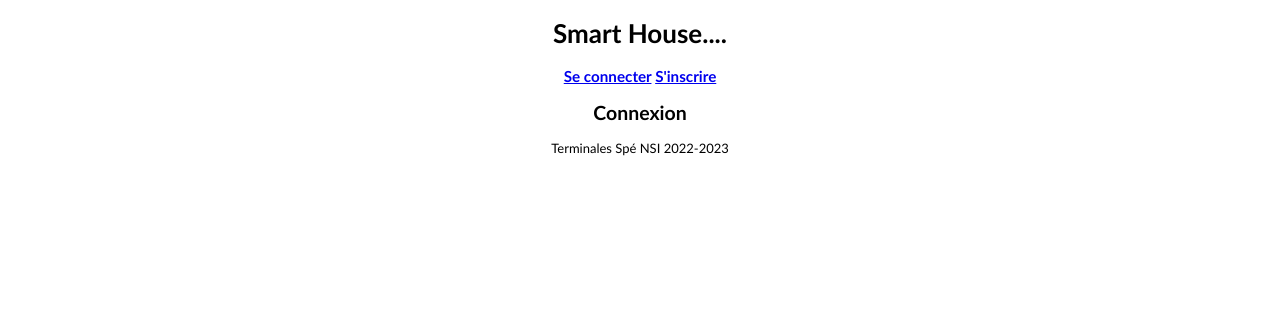
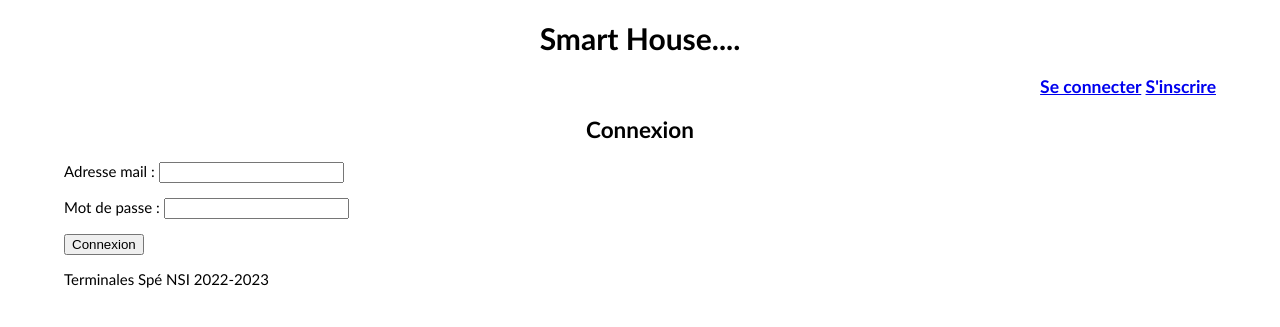
Before and after one commit to gbaalat/domo, a Python web app: template src/domo/auth/templates/auth_connexion.html in a window 1280 px wide. Shown: the top 327 px of the page. Run offline with Jinja, Linux system fonts and the light colour scheme; the template is opened without the code that fills it, so the values that code supplies are empty.

Commit message:
formulaire de connexion

```diff
--- a/src/domo/auth/templates/auth_connexion.html
+++ b/src/domo/auth/templates/auth_connexion.html
@@ -2,4 +2,16 @@
 
 {% block section %}
 	<h2>Connexion</h2>
+
+	<form action="/acceuil" method="post">
+		<p>
+		<label for="mail"> Adresse mail :  </label>
+		<input type="email" name="mail" id="mail" required>
+		</p>
+		<p>
+		<label for="mdp"> Mot de passe :  </label>
+		<input type="password" name="mdp" id="mdp" required>
+		</p>
+		<input type="submit" value="Connexion">
+	</form>
 {% endblock %}
--- a/src/domo/general/templates/acceuil.html
+++ b/src/domo/general/templates/acceuil.html
@@ -1,6 +1,8 @@
 {% extends 'cadre.html' %}
 
 {% block section %}
-	<h2>Acceuil</h2>
-	<img src="{{ url_for('gen_bp.static', filename='tasse.jpg') }}" alt="tasse">
+	<h2>Bienvenue</h2>
+	<h4>Mon tableau de bord : </h4>
+	<p> Température intérieure :  20°c</p>
+	<p> Ventilateur : ON</p>
 {% endblock %}
--- a/src/domo/static/style.css
+++ b/src/domo/static/style.css
@@ -1,12 +1,30 @@
 body{
 	box-sizing: border-box ;
 	font-family: 'Century Gothic', Calibri, serif;
-	font-size: 13px;
-	text-align: center;
+	font-size: 15px;
+	text-align: left;
 	width: 90%;
 	margin-left: 5%;
 	margin-right: 5%;
 }
+
+h1 {
+	text-align: center;
+}
+
+h2 {
+	text-align: center;
+}
+
+h3 {
+	text-align: right;
+}
+
+h4 {
+	text-decoration: underline;
+}
+
+
 
 @media (max-width: 26cm){
 	html{
```
Also changed, not shown: src/domo/general/endpoints.py (+14 -1 lines).
